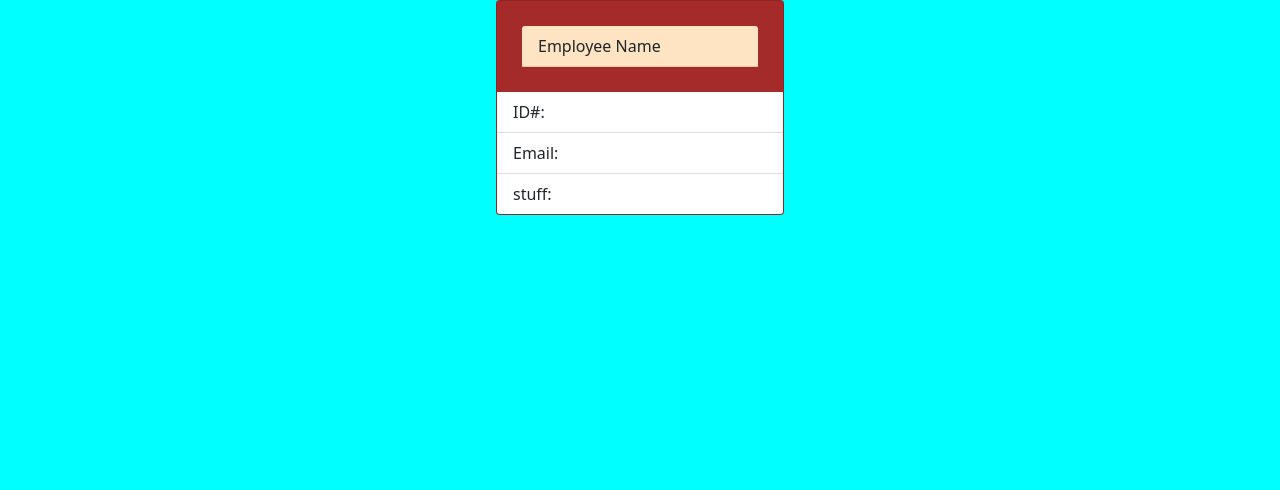
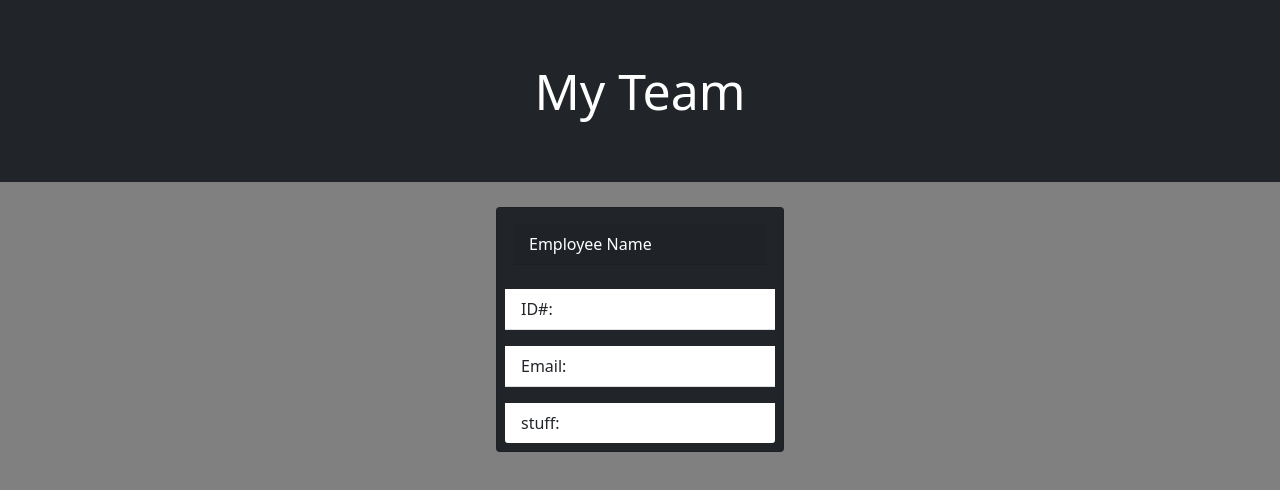
Before and after one commit to LHWOOD/ProfileGenerator-OOP, a website: page dist/index.html in a window 1280 px wide. Drawn offline with nearby package versions, Linux system fonts and the light colour scheme.

Commit message:
created the cards in the html and the applicable styling in css

```diff
--- a/dist/index.html
+++ b/dist/index.html
@@ -14,16 +14,46 @@
     <title>Employee Profiles</title>
   </head>
   <body>
-    <header></header>
+    <header>
+      <nav class="navbar navbar-dark bg-dark">
+        <div class="container-fluid d-flex justify-content-center">
+          <span class="navbar-brand m-5 h1">My Team</span>
+        </div>
+      </nav>
+    </header>
     <main>
-      <div class="card" style="width: 18rem">
-        <div class="card-header">Employee Name</div>
+      <div class="card text-white bg-dark" style="width: 18rem">
+        <div class="card-header m-3">Employee Name</div>
         <ul class="list-group list-group-flush">
-          <li class="list-group-item">ID#:</li>
-          <li class="list-group-item">Email:</li>
-          <li class="list-group-item">stuff:</li>
+          <li class="list-group-item m-2">ID#:</li>
+          <li class="list-group-item m-2">Email:</li>
+          <li class="list-group-item m-2">stuff:</li>
         </ul>
       </div>
+      <!-- <div class="card text-white bg-dark" style="width: 18rem">
+        <div class="card-header m-3">Employee Name</div>
+        <ul class="list-group list-group-flush">
+          <li class="list-group-item m-2">ID#:</li>
+          <li class="list-group-item m-2">Email:</li>
+          <li class="list-group-item m-2">stuff:</li>
+        </ul>
+      </div>
+      <div class="card text-white bg-dark" style="width: 18rem">
+        <div class="card-header m-3">Employee Name</div>
+        <ul class="list-group list-group-flush">
+          <li class="list-group-item m-2">ID#:</li>
+          <li class="list-group-item m-2">Email:</li>
+          <li class="list-group-item m-2">stuff:</li>
+        </ul>
+      </div>
+      <div class="card text-white bg-dark" style="width: 18rem">
+        <div class="card-header m-3">Employee Name</div>
+        <ul class="list-group list-group-flush">
+          <li class="list-group-item m-2">ID#:</li>
+          <li class="list-group-item m-2">Email:</li>
+          <li class="list-group-item m-2">stuff:</li>
+        </ul>
+      </div> -->
     </main>
     <script
       src="https://cdn.jsdelivr.net/npm/bootstrap@5.0.1/dist/js/bootstrap.bundle.min.js"
--- a/dist/style.css
+++ b/dist/style.css
@@ -1,24 +1,12 @@
-* {
+.navbar-brand {
+  font-size: 50px;
 }
-
 body {
-  background-color: aqua;
-}
-
-.selector-for-some-widget {
-  box-sizing: content-box;
+  background-color: grey;
 }
 
 main {
   display: flex;
-  justify-content: center;
+  justify-content: space-around;
+  margin: 25px;
 }
-
-.card {
-  background-color: brown;
-}
-
-.card-header {
-  margin: 25px;
-  background-color: bisque;
-}
```
